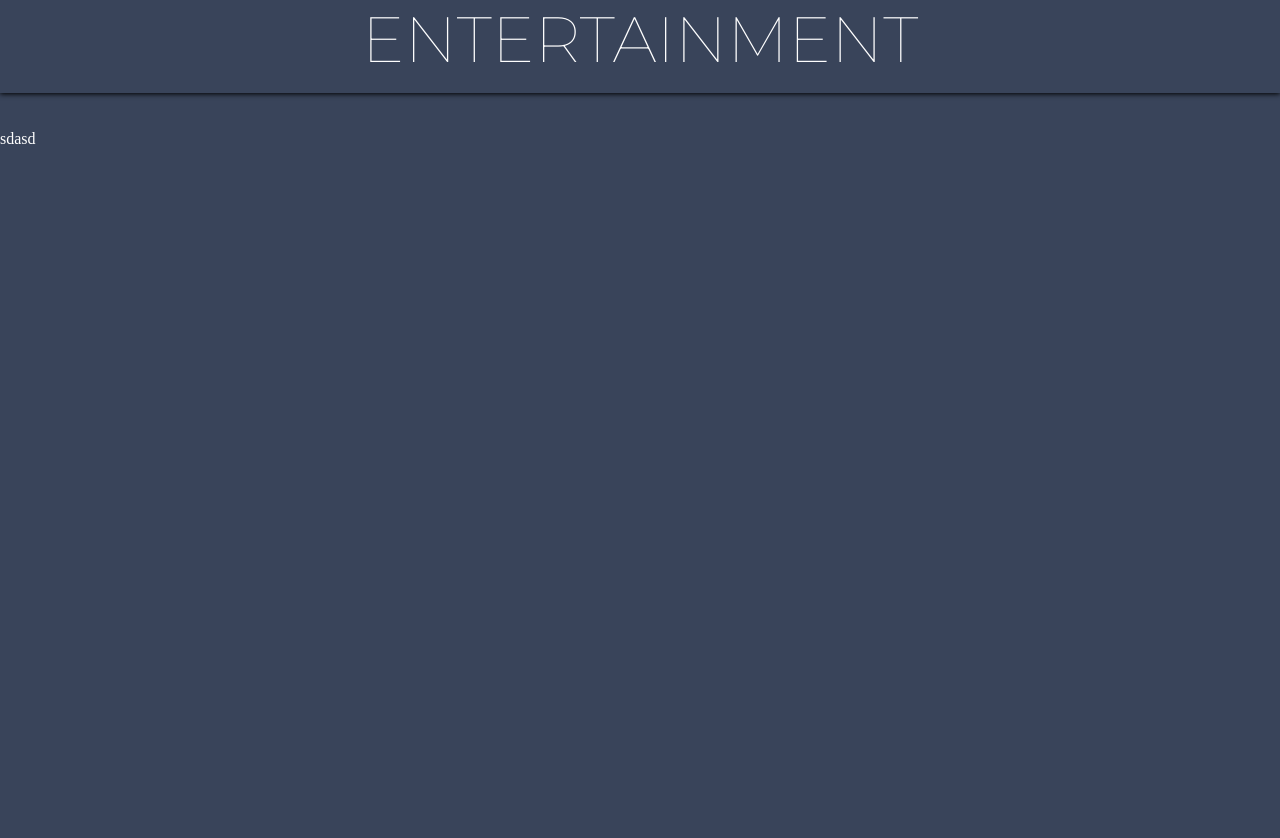
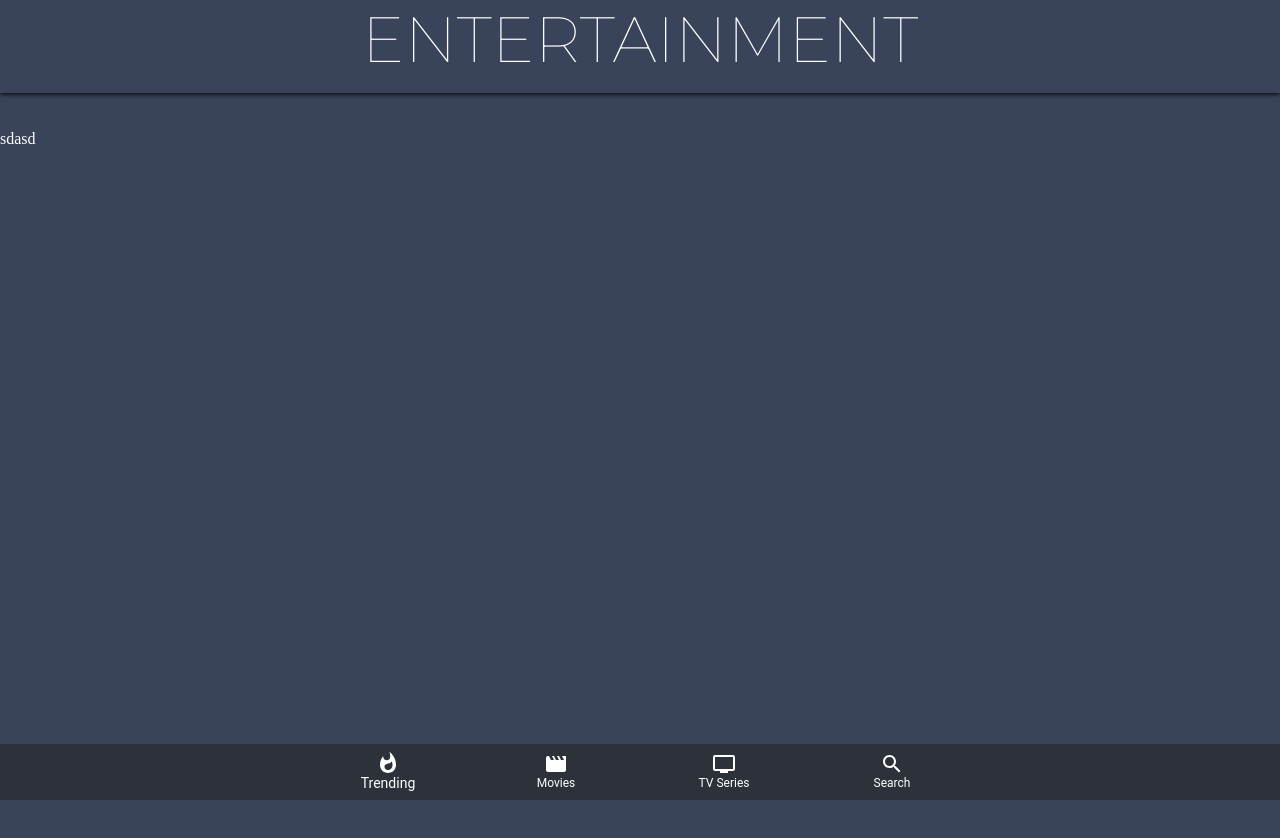
Before and after one commit to ihossen016/Entertainment, a React (Create React App) app: page / in a window 1280 px wide. Shown: the top 838 px of the page. Built offline with nearby package versions, Linux system fonts and the light colour scheme; a web font is replaced by a local one.

Commit message:
bottom navigation create

```diff
--- a/package.json
+++ b/package.json
@@ -11,6 +11,7 @@
     "axios": "^0.26.1",
     "react": "17.0.2",
     "react-dom": "17.0.2",
+    "react-router-dom": "^5.3.1",
     "react-scripts": "5.0.1",
     "web-vitals": "^2.1.4"
   },
--- a/src/App.js
+++ b/src/App.js
@@ -1,11 +1,13 @@
 import "./App.css";
 import Header from "./components/Header";
+import SimpleBottomNavigation from "./components/MainNav";
 
 function App() {
   return (
     <>
       <Header />
       <div className="App">sdasd</div>
+      <SimpleBottomNavigation />
     </>
   );
 }
--- /dev/null
+++ b/src/components/MainNav.js
@@ -0,0 +1,55 @@
+import React from "react";
+import { makeStyles } from "@material-ui/core/styles";
+import BottomNavigation from "@material-ui/core/BottomNavigation";
+import BottomNavigationAction from "@material-ui/core/BottomNavigationAction";
+import WhatshotIcon from "@material-ui/icons/Whatshot";
+import MovieIcon from "@material-ui/icons/Movie";
+import TvIcon from "@material-ui/icons/Tv";
+import SearchIcon from "@material-ui/icons/Search";
+
+const useStyles = makeStyles({
+  root: {
+    width: "100%",
+    position: "fixed",
+    bottom: 0,
+    backgroundColor: "#2d313a",
+    zIndex: 100,
+  },
+});
+
+export default function SimpleBottomNavigation() {
+  const classes = useStyles();
+  const [value, setValue] = React.useState(0);
+
+  return (
+    <BottomNavigation
+      value={value}
+      onChange={(event, newValue) => {
+        setValue(newValue);
+      }}
+      showLabels
+      className={classes.root}
+    >
+      <BottomNavigationAction
+        style={{ color: "white" }}
+        label="Trending"
+        icon={<WhatshotIcon />}
+      />
+      <BottomNavigationAction
+        style={{ color: "white" }}
+        label="Movies"
+        icon={<MovieIcon />}
+      />
+      <BottomNavigationAction
+        style={{ color: "white" }}
+        label="TV Series"
+        icon={<TvIcon />}
+      />
+      <BottomNavigationAction
+        style={{ color: "white" }}
+        label="Search"
+        icon={<SearchIcon />}
+      />
+    </BottomNavigation>
+  );
+}
```
Also changed, not shown: 1 other file (tests, documents, lock files or other folders).
